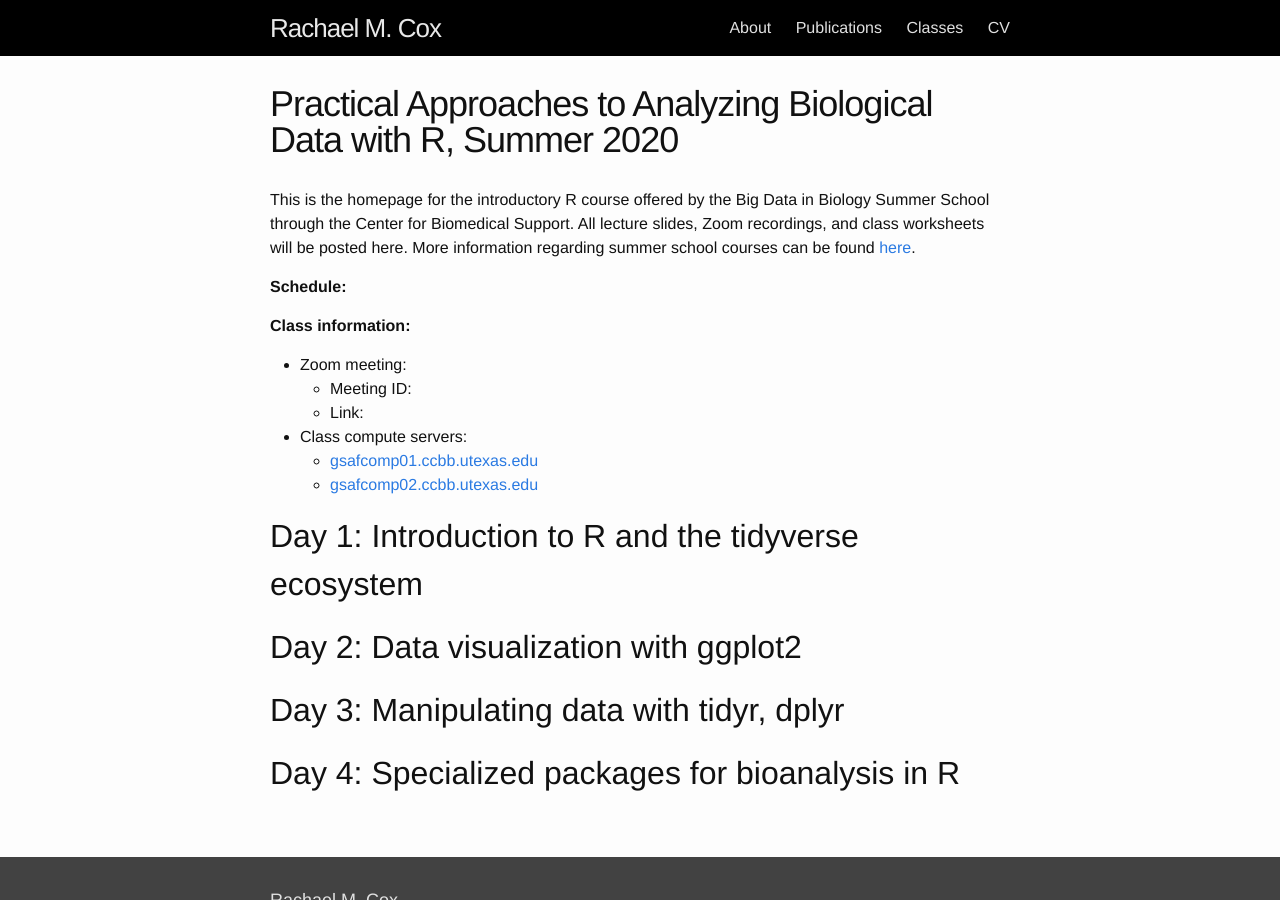
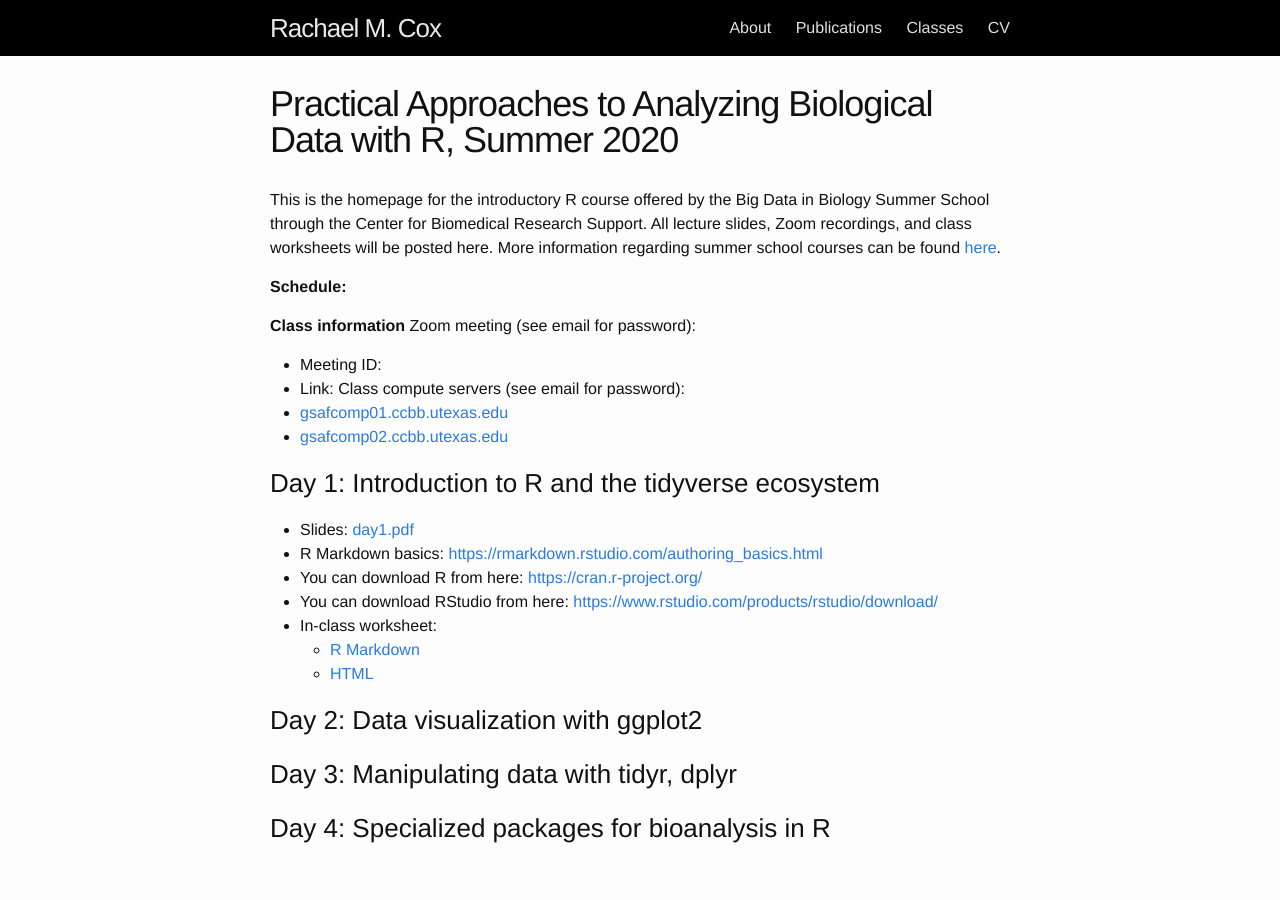
Before and after one commit to rachaelcox/rachaelcox.github.io, a Jekyll site: the page built from classes/IntroR_summer_2020.md, in a window 1280 px wide and 900 px high. Built offline with Jekyll 4.4.1, drawn with Linux system fonts in a browser that asks for light colours.

Commit message:
update class webpage

```diff
--- a/classes/IntroR_summer_2020.md
+++ b/classes/IntroR_summer_2020.md
@@ -5,22 +5,29 @@ date:   2020-06-17 00:00:01
 permalink: /classes/
 ---
 
-This is the homepage for the introductory R course offered by the Big Data in Biology Summer School through the Center for Biomedical Support. All lecture slides, Zoom recordings, and class worksheets will be posted here. More information regarding summer school courses can be found [here](https://research.utexas.edu/cbrs/classes/big-data-in-biology-summer-school/2020-summer-school/).
+This is the homepage for the introductory R course offered by the Big Data in Biology Summer School through the Center for Biomedical Research Support. All lecture slides, Zoom recordings, and class worksheets will be posted here. More information regarding summer school courses can be found [here](https://research.utexas.edu/cbrs/classes/big-data-in-biology-summer-school/2020-summer-school/).
 
 **Schedule:**
 
-**Class information:**
-* Zoom meeting:
-  - Meeting ID:
-  - Link:
-* Class compute servers:
-  - [gsafcomp01.ccbb.utexas.edu](gsafcomp01.ccbb.utexas.edu)
-  - [gsafcomp02.ccbb.utexas.edu](gsafcomp02.ccbb.utexas.edu)
+**Class information**
+Zoom meeting (see email for password):
+  * Meeting ID:
+  * Link:
+Class compute servers (see email for password):
+  * [gsafcomp01.ccbb.utexas.edu](gsafcomp01.ccbb.utexas.edu)
+  * [gsafcomp02.ccbb.utexas.edu](gsafcomp02.ccbb.utexas.edu)
 
-## Day 1: Introduction to R and the tidyverse ecosystem
+### Day 1: Introduction to R and the tidyverse ecosystem
+* Slides: [day1.pdf](/classes/IntroR/day1.pdf)
+* R Markdown basics: [https://rmarkdown.rstudio.com/authoring_basics.html](https://rmarkdown.rstudio.com/authoring_basics.html)
+* You can download R from here: [https://cran.r-project.org/](https://cran.r-project.org/)
+* You can download RStudio from here: [https://www.rstudio.com/products/rstudio/download/](https://www.rstudio.com/products/rstudio/download/)
+* In-class worksheet:
+    - [R Markdown](/classes/IntroR/day1.Rmd)
+    - [HTML](/classes/IntroR/day1.html)
 
-## Day 2: Data visualization with ggplot2
+### Day 2: Data visualization with ggplot2
 
-## Day 3: Manipulating data with tidyr, dplyr
+### Day 3: Manipulating data with tidyr, dplyr
 
-## Day 4: Specialized packages for bioanalysis in R
+### Day 4: Specialized packages for bioanalysis in R
```
